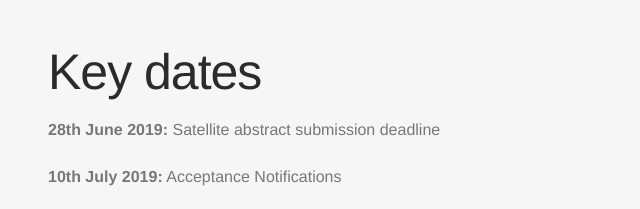
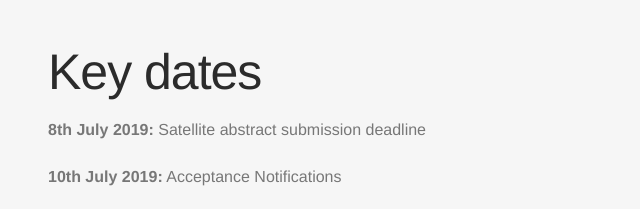
Before and after one commit to cem-ccs19/cem-ccs19.github.io, a plain HTML site: page index.html in a window 1280 px wide. Shown: the part 1154-1363 px from the top of the page, 112-752 px from the left. Drawn offline with nearby package versions, Linux system fonts and the light colour scheme.

Commit message:
Updated key dates

```diff
--- a/index.html
+++ b/index.html
@@ -156,7 +156,7 @@ with data collection and curation, methodology and computation and the gap betwe
           <section class="keydates" id="keydates">
             <h2 class="section-title">Key dates</h2>
 
-<p><b>28th June 2019:</b> Satellite abstract submission deadline</p>
+<p><b>8th July 2019:</b> Satellite abstract submission deadline</p>
 <p><b>10th July 2019:</b>  Acceptance Notifications</p>
 <p><b>10th August 2019:</b>  CCS19 registration deadline for satellite presenters</p>
 <p><b>3rd October 2019:</b>  Satellite Symposium</p>
```
